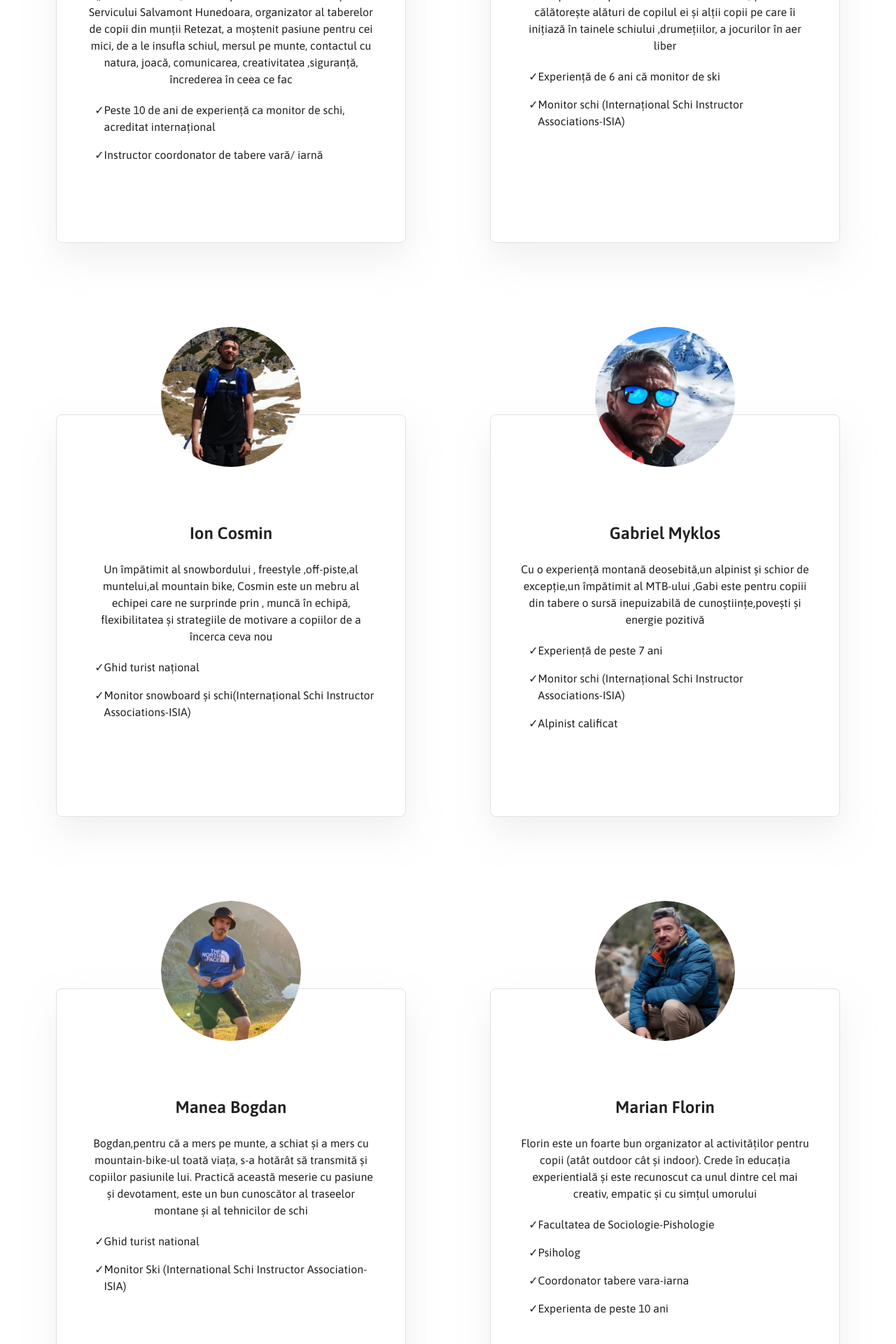
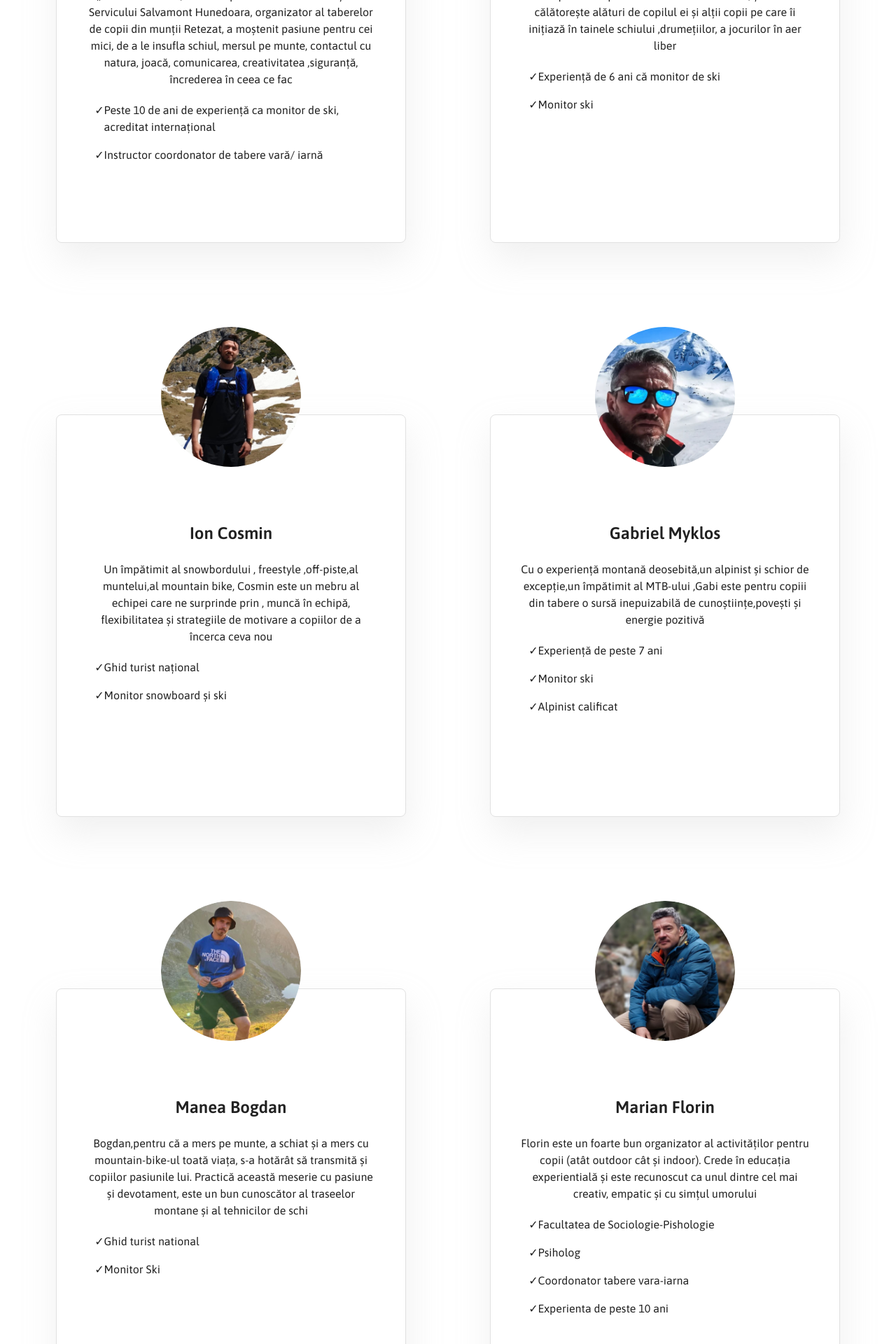
Before and after one commit to balanbogdan94/mountain-thrills-camp, a Next.js app: page /despre-noi in a window 1280 px wide. Shown: the part 1840-3760 px from the top of the page at 70% size. Built offline with nearby package versions, Linux system fonts and the light colour scheme.

Commit message:
text changes (ISIA)

```diff
--- a/src/components/TeamSection.tsx
+++ b/src/components/TeamSection.tsx
@@ -18,7 +18,7 @@ export const TeamSection = (props: { variant: 'Simple' | 'Full' }) => (
 				items={
 					<ul className={styles.teamMemberItems}>
 						<li>
-							Peste 10 de ani de experiență ca monitor de schi, acreditat
+							Peste 10 de ani de experiență ca monitor de ski, acreditat
 							internațional
 						</li>
 						<li>Instructor coordonator de tabere vară/ iarnă</li>
@@ -38,7 +38,7 @@ export const TeamSection = (props: { variant: 'Simple' | 'Full' }) => (
 					<ul className={styles.teamMemberItems}>
 						<li>Experiență de 6 ani că monitor de ski</li>
 						<li>
-							Monitor schi (Internațional Schi Instructor Associations-ISIA)
+							Monitor ski
 						</li>
 					</ul>
 				}
@@ -56,8 +56,7 @@ export const TeamSection = (props: { variant: 'Simple' | 'Full' }) => (
 					<ul className={styles.teamMemberItems}>
 						<li>Ghid turist național</li>
 						<li>
-							Monitor snowboard și schi(Internațional Schi Instructor
-							Associations-ISIA)
+							Monitor snowboard și ski
 						</li>
 					</ul>
 				}
@@ -75,7 +74,7 @@ export const TeamSection = (props: { variant: 'Simple' | 'Full' }) => (
 					<ul className={styles.teamMemberItems}>
 						<li>Experiență de peste 7 ani</li>
 						<li>
-							Monitor schi (Internațional Schi Instructor Associations-ISIA)
+							Monitor ski
 						</li>
 						<li>Alpinist calificat</li>
 					</ul>
@@ -94,7 +93,7 @@ export const TeamSection = (props: { variant: 'Simple' | 'Full' }) => (
 					<ul className={styles.teamMemberItems}>
 						<li>Ghid turist national</li>
 						<li>
-							Monitor Ski (International Schi Instructor Association-ISIA)
+							Monitor Ski
 						</li>
 					</ul>
 				}
```
